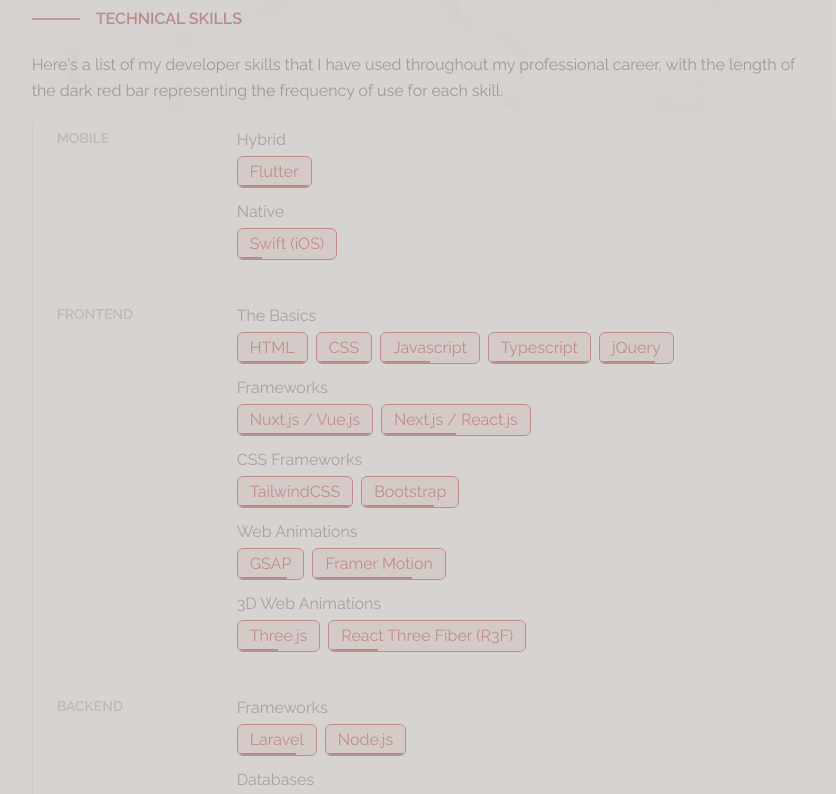
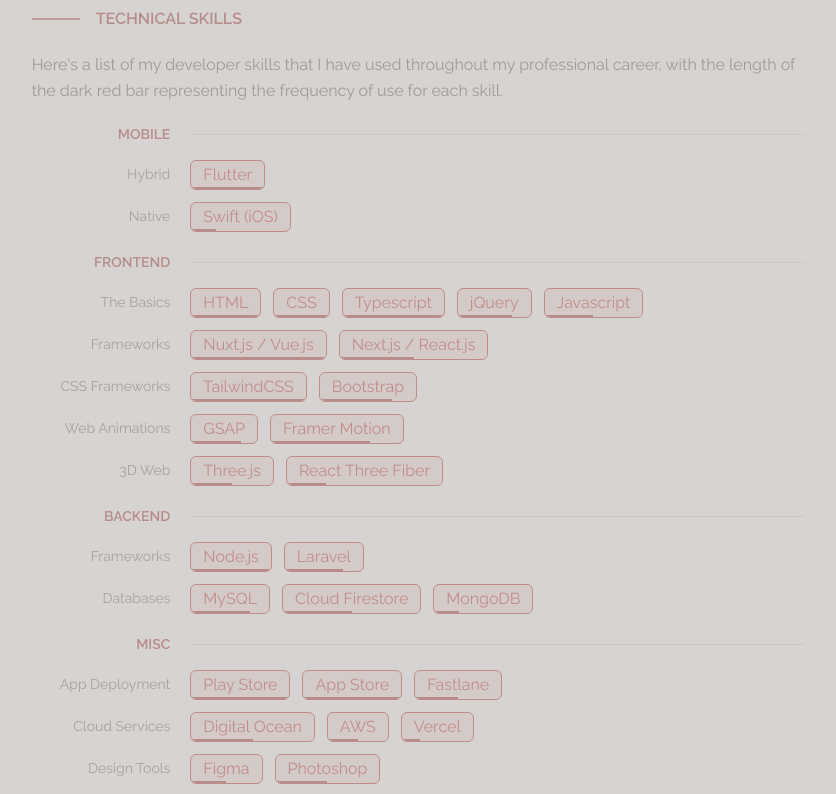
Before and after one commit to choo1095/portfolio-v1, a Next.js app: page / in a window 1280 px wide. Shown: the part 680-1474 px from the top of the page, without its empty margins (435-1271 px from the left). Built offline with nearby package versions, Linux system fonts and the light colour scheme.

Commit message:
skill section: updated UI again

```diff
--- a/src/components/ParticleBackground.tsx
+++ b/src/components/ParticleBackground.tsx
@@ -35,11 +35,11 @@
       >
         <div className="w-full h-full backdrop-blur-sm"></div>
 
-        <Particles
+        {/* <Particles
           id="tsparticles"
           className="relative -z-20"
           options={options}
-        />
+        /> */}
       </div>
     );
   }
--- a/src/components/common/SkillPill.tsx
+++ b/src/components/common/SkillPill.tsx
@@ -25,7 +25,7 @@
         "px-3 py-0.5 border-primary-800 border bg-primary-800/10 rounded-md relative w-fit text-primary-800 overflow-clip"
       )}
     >
-      <span>{props.children}</span>
+      <span className="text-sm sm:text-base">{props.children}</span>
       <div
         className={clsx(
           "w-full absolute bottom-0 left-0 h-[2.5px] bg-primary-800"
--- a/src/components/common/StarRating.tsx
+++ b/src/components/common/StarRating.tsx
@@ -22,7 +22,7 @@
         ) : (
           <StarFilledSvg
             key={index}
-            className="fill-stone-400"
+            className="fill-stone-400/60"
             width={14}
             height={14}
           ></StarFilledSvg>
--- a/src/components/sections/content/SkillsSection.tsx
+++ b/src/components/sections/content/SkillsSection.tsx
@@ -31,7 +31,7 @@
 
       <p>{strings.technical_skills.description}</p>
 
-      <div className="space-y-6 mt-5 sm:space-y-0">
+      <div className="space-y-7 mt-5 sm:space-y-5">
         {skills.map((item) => {
           return (
             <SkillCategoryCard
--- a/src/components/skill/SkillCategoryCard.tsx
+++ b/src/components/skill/SkillCategoryCard.tsx
@@ -10,27 +10,29 @@
 
 const SkillCategoryCard = (props: Props) => {
   return (
-    <div
-      className={clsx(
-        props.className,
-        "flex flex-col sm:gap-5 sm:flex-row sm:border-l sm:border-solid sm:border-l-zinc-400/50 sm:px-6 sm:py-1"
-      )}
-    >
-      <h3 className="flex items-center mb-3 gap-4 sm:w-36 sm:items-start md:w-40">
-        <div className="h-6 w-1 bg-stone-600/50 sm:hidden"></div>
-        <span className="text-sm font-semibold uppercase text-zinc-600/50 sm:text-sm">
+    <div className={clsx(props.className, "flex flex-col")}>
+      <h3 className="flex items-center mb-3 gap-4 sm:mb-4 sm:grid sm:grid-cols-4 sm:gap-5 md:grid-cols-5">
+        <div className="h-6 w-1 bg-stone-600/60 sm:w-0 sm:hidden"></div>
+        <span className="flex-1 text-sm font-semibold uppercase text-stone-600/60 sm:text-right sm:text-primary-900">
           {props.data.category}
         </span>
+        <div className="hidden h-px w-auto bg-primary-800/20 col-span-3 sm:block md:col-span-4"></div>
       </h3>
-      <div className="sm:flex-1 sm:mb-6">
+      <div className="space-y-3 sm:flex-1 sm:space-y-3">
         {props.data.subcategory.map((subcategory) => (
-          <div key={subcategory.name} className="mb-2">
+          <div
+            key={subcategory.name}
+            className="grid gap-1 sm:gap-5 sm:grid-cols-4 md:grid-cols-5"
+          >
             {subcategory.name && (
-              <h4 className="font-light text-stone-600 mb-1">
+              <h4 className="text-sm font-light text-stone-600 col-span-1 sm:text-right sm:mt-1">
                 {subcategory.name}
               </h4>
             )}
-            <div key={subcategory.name} className="flex flex-wrap gap-2 mb-3">
+            <div
+              key={subcategory.name}
+              className="flex flex-wrap gap-2 col-span-2 sm:col-span-3 sm:gap-3 md:col-span-4"
+            >
               {subcategory.items.map((item) => (
                 <SkillPill key={item.skillName} level={item.level}>
                   {item.skillName}
--- a/src/contents/skills.ts
+++ b/src/contents/skills.ts
@@ -39,16 +39,16 @@
             level: 4,
           },
           {
-            skillName: "Javascript",
-            level: 2,
-          },
-          {
             skillName: "Typescript",
             level: 4,
           },
           {
             skillName: "jQuery",
             level: 3,
+          },
+          {
+            skillName: "Javascript",
+            level: 2,
           },
         ],
       },
@@ -92,14 +92,14 @@
         ],
       },
       {
-        name: "3D Web Animations",
+        name: "3D Web",
         items: [
           {
             skillName: "Three.js",
             level: 2,
           },
           {
-            skillName: "React Three Fiber (R3F)",
+            skillName: "React Three Fiber",
             level: 1,
           },
         ],
@@ -113,12 +113,12 @@
         name: "Frameworks",
         items: [
           {
+            skillName: "Node.js",
+            level: 4,
+          },
+          {
             skillName: "Laravel",
             level: 3,
-          },
-          {
-            skillName: "Node.js",
-            level: 4,
           },
         ],
       },
@@ -145,7 +145,7 @@
     category: "Misc",
     subcategory: [
       {
-        name: "Mobile App Deployment",
+        name: "App Deployment",
         items: [
           {
             skillName: "Play Store",
```
